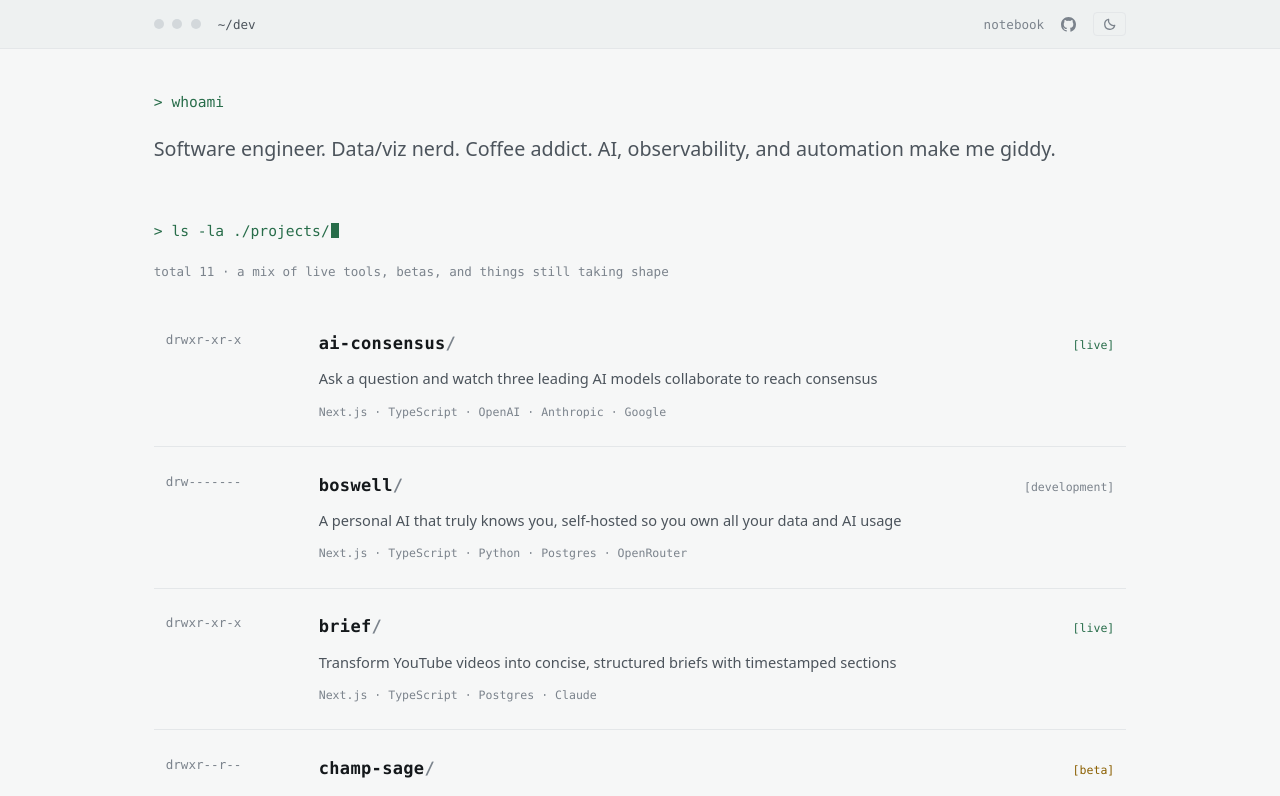
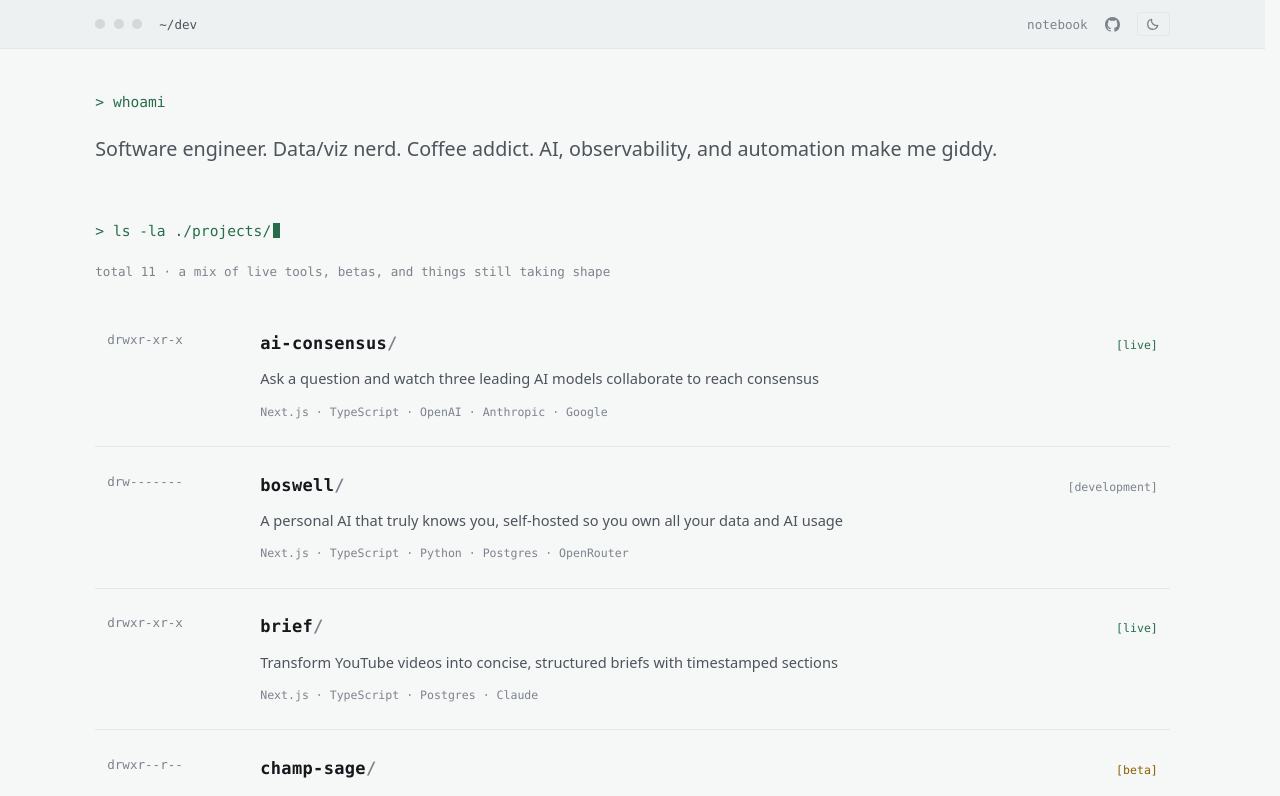
Before and after one commit to niftymonkey/niftymonkey.dev, a Next.js app: page / in a window 1280 px wide. Shown: the top 796 px of the page. Built offline with nearby package versions, Linux system fonts and the light colour scheme.

Commit message:
fix: unify surface widths to one token and reserve the scrollbar gutter

```diff
--- a/app/globals.css
+++ b/app/globals.css
@@ -14,6 +14,10 @@
 html {
   font-size: var(--text-base-size);
   scroll-behavior: smooth;
+  /* Reserve the scrollbar gutter on every page so a short surface (a notebook
+     index with few entries) and a tall one stay the same width. Without this,
+     the centered frame shifts as the scrollbar comes and goes between routes. */
+  scrollbar-gutter: stable;
 }
 
 body {
@@ -85,7 +89,7 @@ a {
 }
 
 .nb-shell {
-  max-width: 60rem;
+  max-width: var(--width-shell);
   margin: 0 auto;
   padding: var(--space-7) var(--space-5) var(--space-8);
 }
--- a/app/notebook/[slug]/page.tsx
+++ b/app/notebook/[slug]/page.tsx
@@ -39,7 +39,6 @@ export default async function Entry({ params }: { params: Promise<{ slug: string
       <TerminalBar
         path="~/notebook"
         subpath={entry.slug}
-        maxWidth="66rem"
         nav={navFor('entry')}
         right={
           <>
--- a/components/ds/TerminalBar.tsx
+++ b/components/ds/TerminalBar.tsx
@@ -17,7 +17,7 @@ export interface TerminalBarProps extends HTMLAttributes<HTMLElement> {
   subpath?: string;
   /** Right-hand slot for controls (theme toggle, contents toggle). */
   right?: ReactNode;
-  /** Inner container max-width; defaults to the collection width. */
+  /** Inner container max-width; defaults to the shell width, nav edge to edge. */
   maxWidth?: string;
   /** Cross-navigation. Every surface links to the others. */
   nav?: readonly NavItem[];
@@ -35,7 +35,7 @@ export function TerminalBar({
   path,
   subpath,
   right,
-  maxWidth = '60rem',
+  maxWidth = 'var(--width-shell)',
   nav = [],
   className,
   ...rest
```
